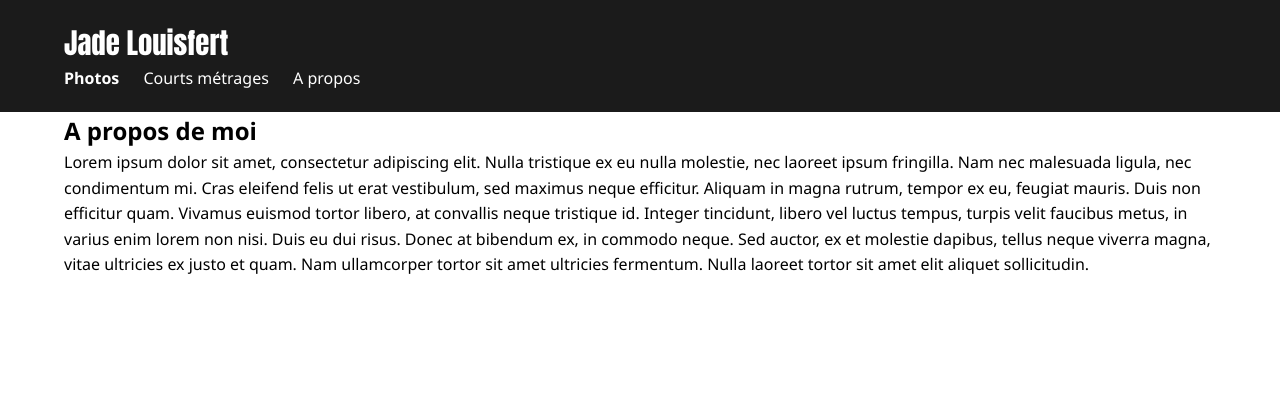
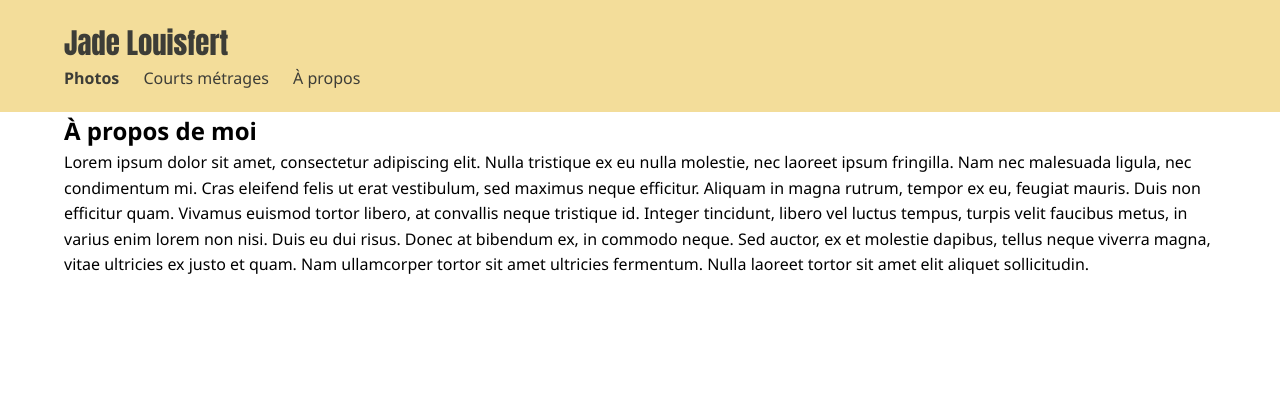
Before and after one commit to jadelouisfert/jadelouisfert.github.io, a web app: file a-propos.html in a window 1280 px wide. Shown: the top 420 px of the page. Run offline with its HTML, style and script files only (its server is not run), Linux system fonts and the light colour scheme.

Commit message:
header rework

```diff
--- a/a-propos.html
+++ b/a-propos.html
@@ -14,14 +14,14 @@
         <ul class="nav-menu">
             <li><a href="index.html" class="nav-link active" data-filter="all">Photos</a></li>
             <li><a href="courts.html" class="nav-link" data-filter="shorts">Courts métrages</a></li>
-            <li><a href="a-propos.html" class="nav-link" data-filter="about">A propos</a></li>
+            <li><a href="a-propos.html" class="nav-link" data-filter="about">À propos</a></li>
         </ul>
     </div>
 </nav>
 
 <section class="about">
     <div class="container">
-        <h2>A propos de moi</h2>
+        <h2>À propos de moi</h2>
         <p>Lorem ipsum dolor sit amet, consectetur adipiscing elit. Nulla tristique ex eu nulla molestie, nec laoreet ipsum fringilla. Nam nec malesuada ligula, nec condimentum mi. Cras eleifend felis ut erat vestibulum, sed maximus neque efficitur. Aliquam in magna rutrum, tempor ex eu, feugiat mauris. Duis non efficitur quam. Vivamus euismod tortor libero, at convallis neque tristique id. Integer tincidunt, libero vel luctus tempus, turpis velit faucibus metus, in varius enim lorem non nisi. Duis eu dui risus. Donec at bibendum ex, in commodo neque. Sed auctor, ex et molestie dapibus, tellus neque viverra magna, vitae ultricies ex justo et quam. Nam ullamcorper tortor sit amet ultricies fermentum. Nulla laoreet tortor sit amet elit aliquet sollicitudin.</p>
     </div>
 </section>
--- a/css/style.css
+++ b/css/style.css
@@ -12,8 +12,8 @@ body {
 
 /* Navbar */
 .navbar {
-    background-color: #1b1b1b;
-    color: #ffffff;
+    background-color: #f3dd9a;
+    color: #3d3d37;
     padding: 20px 0;
 }
 
@@ -40,13 +40,13 @@ body {
 }
 
 .nav-link {
-    color: #ffffff;
+    color: #3d3d37;
     text-decoration: none;
     transition: color 0.3s ease;
 }
 
 .nav-link:hover {
-    color: #ffd700;
+    color: #fff7ca;
 }
 
 .active {
--- a/index.html
+++ b/index.html
@@ -50,7 +50,7 @@
         <ul class="nav-menu">
             <li><a href="index.html" class="nav-link active" data-filter="all">Photos</a></li>
             <li><a href="courts.html" class="nav-link" data-filter="shorts">Courts métrages</a></li>
-            <li><a href="a-propos.html" class="nav-link" data-filter="about">A propos</a></li>
+            <li><a href="a-propos.html" class="nav-link" data-filter="about">À propos</a></li>
         </ul>
     </div>
 </nav>
```
